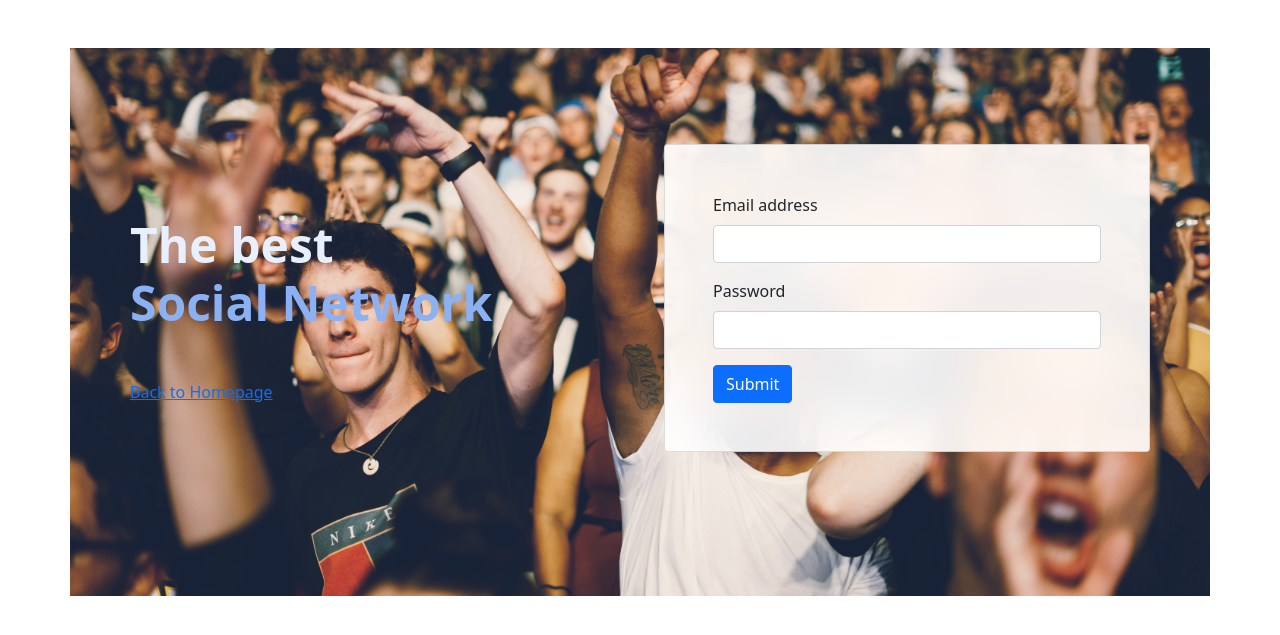
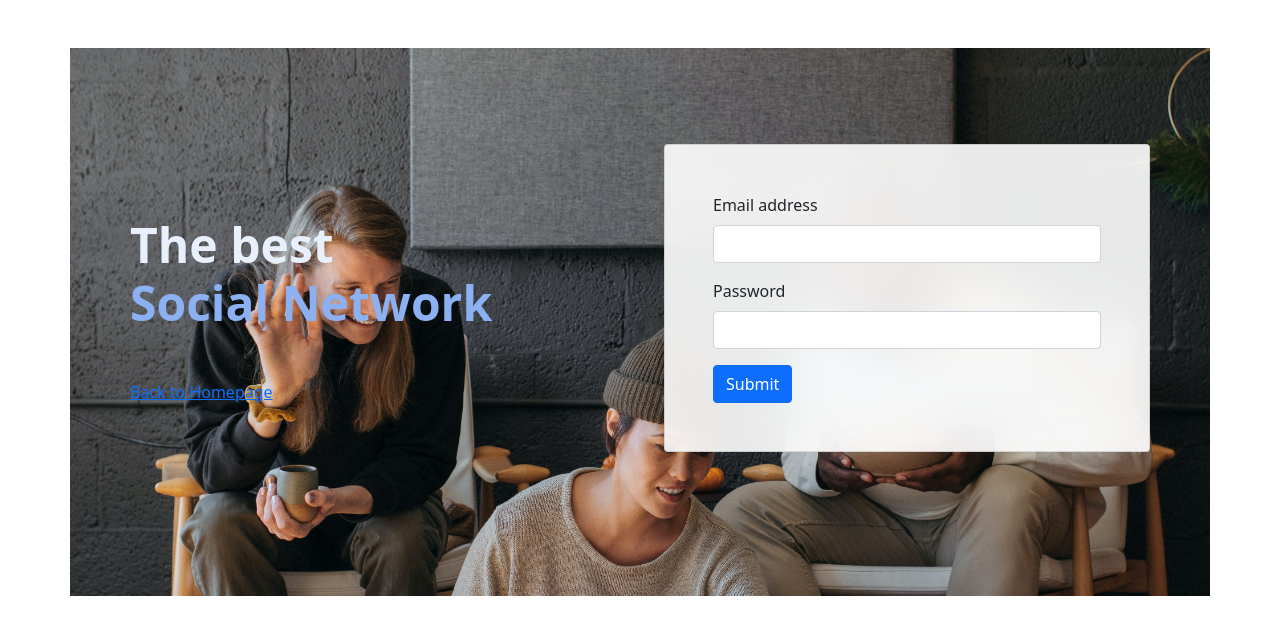
Before and after one commit to thecornisians/binary-upload-boom-group, a Node server app: page /login in a window 1280 px wide. Shown: the top 635 px of the page. Run offline with Node 20, Linux system fonts and the light colour scheme; some libraries are stand-ins or nearby versions.

Commit message:
Update style.css

```diff
--- a/public/css/style.css
+++ b/public/css/style.css
@@ -22,6 +22,11 @@
         background-size: cover;
   }
 
+  .background-login{
+      background-image: url(../imgs/main.jpg);
+      background-blend-mode: normal;
+  }
+
 
 
   .bg-glass {
```
